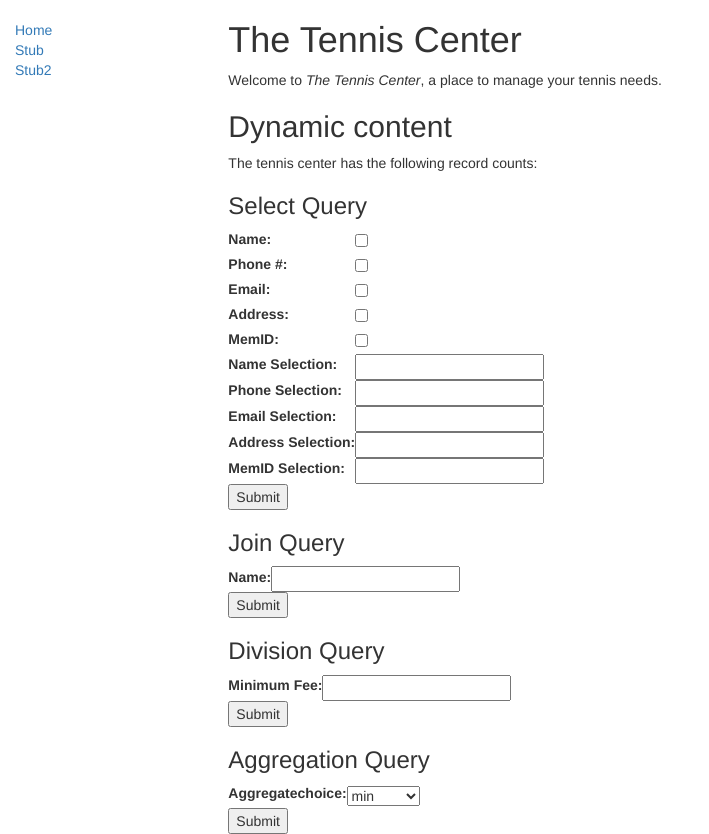
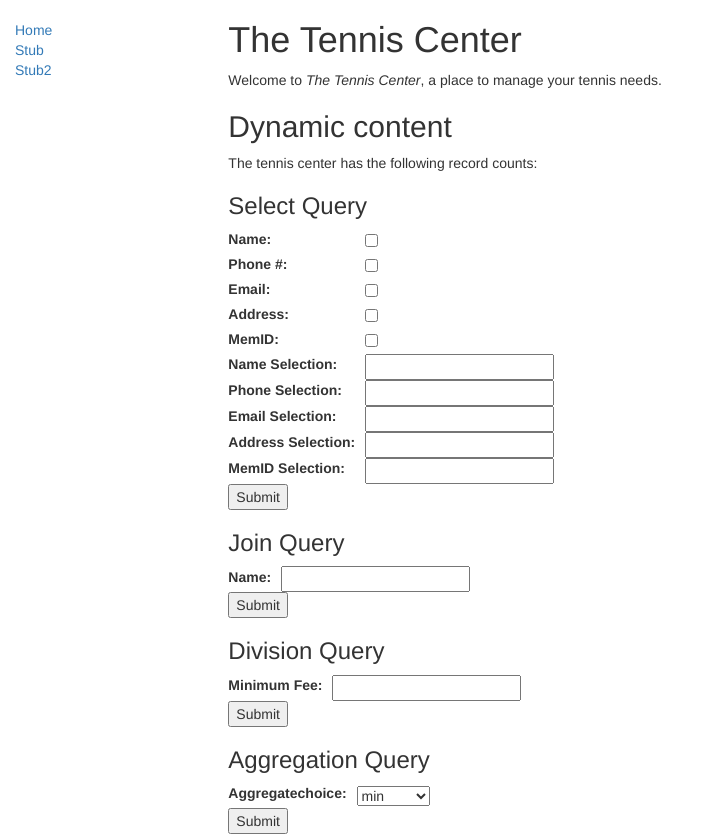
Before and after one commit to BleuDeChanel/CPSC-304-Project, a Django app: page /tenniscenter/ in a window 1280 px wide. Shown: the whole page, without its empty margins (0-709 px from the left). Run offline with Django 3.2, Linux system fonts and the light colour scheme; data that the repository does not hold is empty; some libraries are stand-ins or nearby versions.

Commit message:
styling updates

```diff
--- a/tennis_club_app/project/tenniscenter/static/css/styles.css
+++ b/tennis_club_app/project/tenniscenter/static/css/styles.css
@@ -3,3 +3,9 @@
     padding: 0;
     list-style: none;
 }
+table.form>tbody>tr>th {
+	padding-right: 10px;
+}
+table.result>tbody>tr>td {
+	padding-right: 10px;
+}
--- a/tennis_club_app/project/tenniscenter/templates/display_results.html
+++ b/tennis_club_app/project/tenniscenter/templates/display_results.html
@@ -4,7 +4,7 @@
 <h1>Query Result</h1>
 
   {% if result %}
-  <table>
+  <table class="result">
     {% if headers %}
       <tr>
         {% for header in headers %}
--- a/tennis_club_app/project/tenniscenter/templates/index.html
+++ b/tennis_club_app/project/tenniscenter/templates/index.html
@@ -17,7 +17,7 @@
   <h3>Select Query</h3>
 	<form action="/tenniscenter/selection/" method="post">
     {% csrf_token %}
-    <table>
+    <table class="form">
     {{ select_instructors.as_table }}
     </table>
     <input type="submit" value="Submit"  />
@@ -26,7 +26,7 @@
 	<h3>Join Query</h3>
 	<form action="/tenniscenter/join/" method="post">
     {% csrf_token %}
-    <table>
+    <table class="form">
     {{ join_query.as_table }}
     </table>
     <input type="submit" value="Submit"  />
@@ -35,7 +35,7 @@
 	<h3>Division Query</h3>
 	<form action="/tenniscenter/division/" method="post">
     {% csrf_token %}
-    <table>
+    <table class="form">
     {{ division_query.as_table }}
     </table>
     <input type="submit" value="Submit"  />
@@ -44,7 +44,7 @@
 	<h3>Aggregation Query</h3>
 	<form action="/tenniscenter/aggregation/" method="post">
     {% csrf_token %}
-    <table>
+    <table class="form">
     {{ aggregation_query.as_table }}
     </table>
     <input type="submit" value="Submit"  />
```
